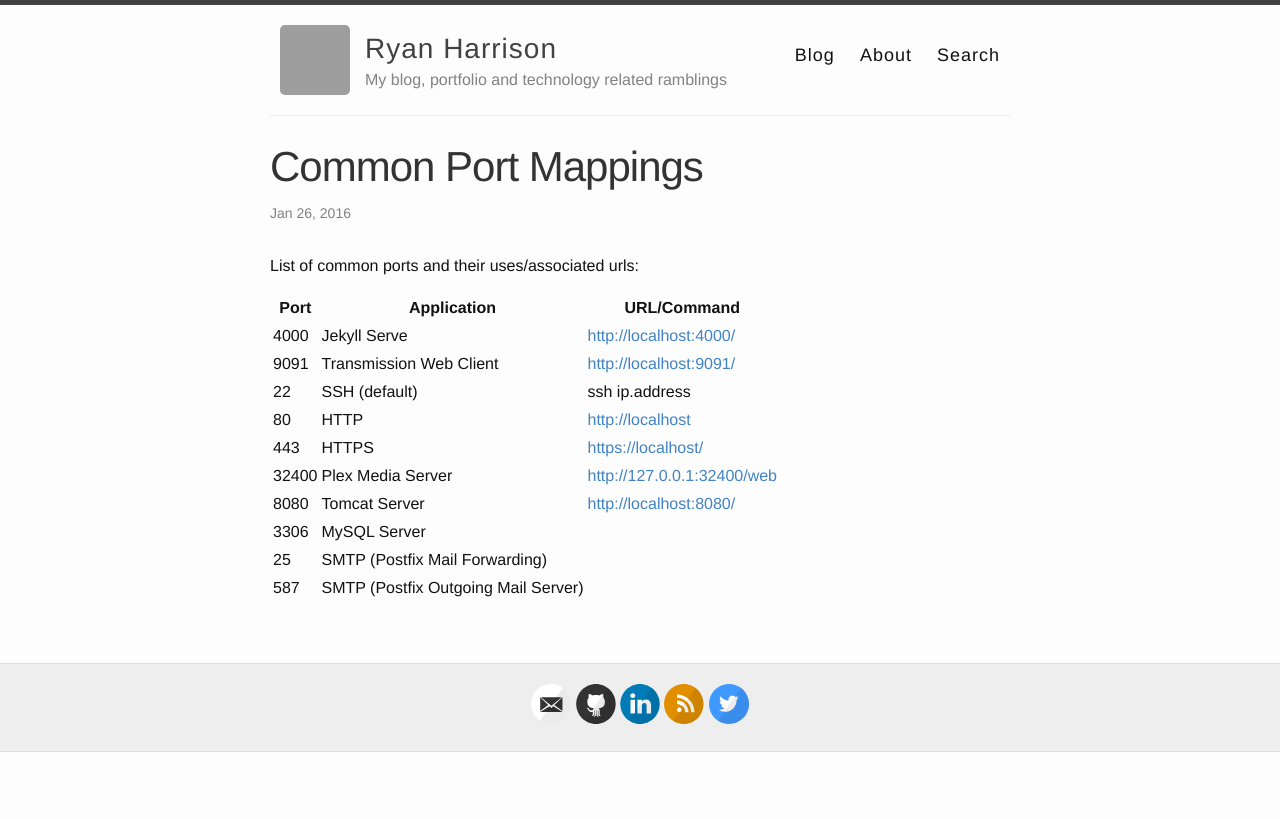
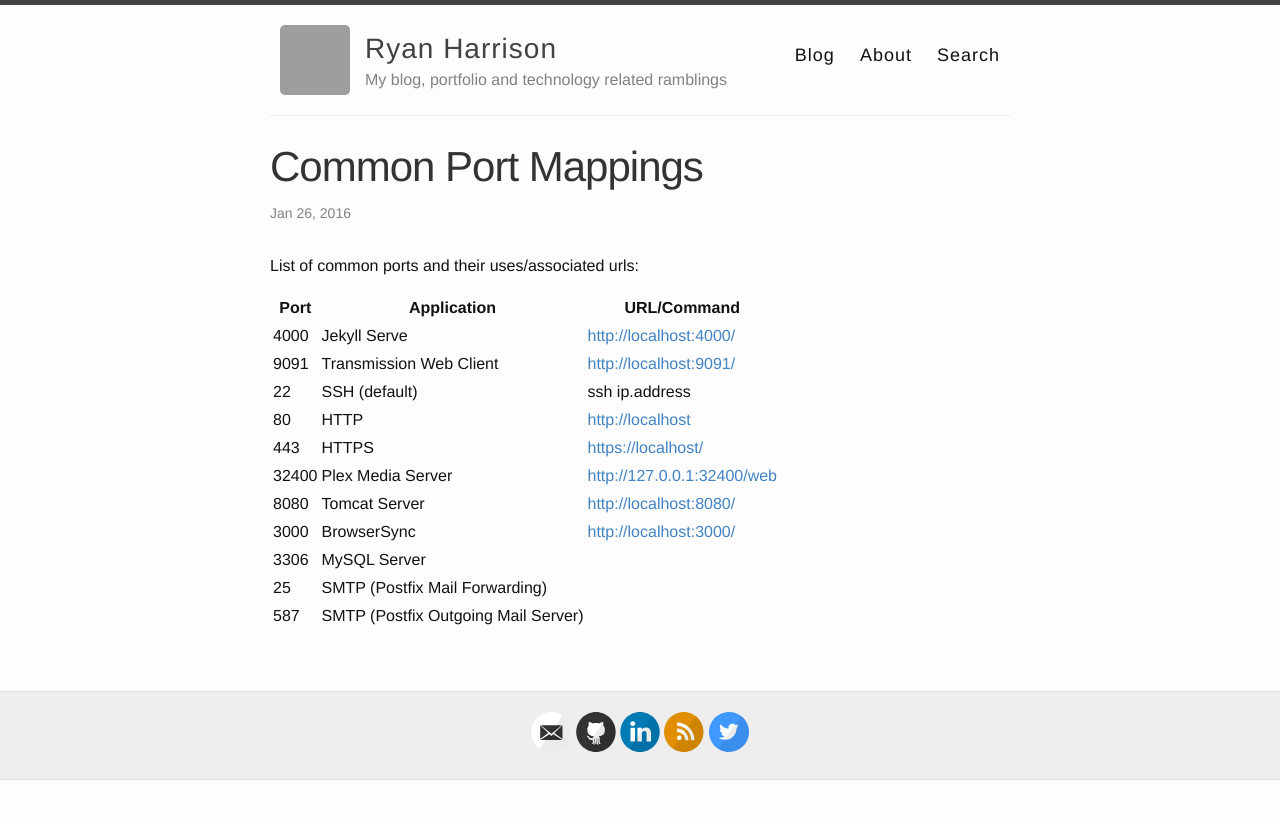
Before and after one commit to raharrison/ryanharrison.co.uk, a Jekyll site: the page built from _posts/2016-01-26-common-port-mappings.md, in a window 1280 px wide. Shown: the top 819 px of the page. Built offline with Jekyll 4.4.1, drawn with Linux system fonts in a browser that asks for light colours; nearby versions of some CDN libraries; comment, search, counter and statistics services are not loaded; grey boxes are pictures that could not be loaded.

Commit message:
Add BrowserSync port mapping

```diff
--- a/_posts/2016-01-26-common-port-mappings.md
+++ b/_posts/2016-01-26-common-port-mappings.md
@@ -18,6 +18,7 @@ List of common ports and their uses/associated urls:
 | 443 | HTTPS | <https://localhost/> |
 | 32400 | Plex Media Server | <http://127.0.0.1:32400/web> |
 | 8080| Tomcat Server | <http://localhost:8080/> |
+| 3000| BrowserSync | <http://localhost:3000/> |
 | 3306 | MySQL Server | |
 | 25 | SMTP (Postfix Mail Forwarding) | |
 | 587 | SMTP (Postfix Outgoing Mail Server) | |
```
